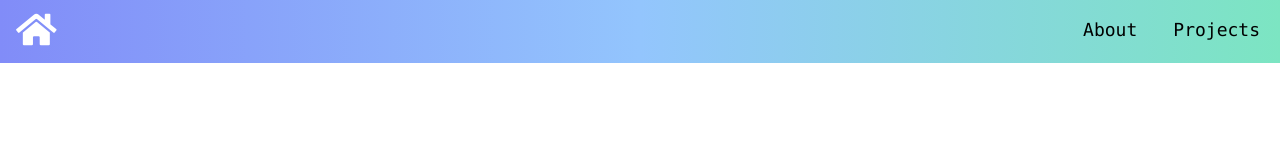
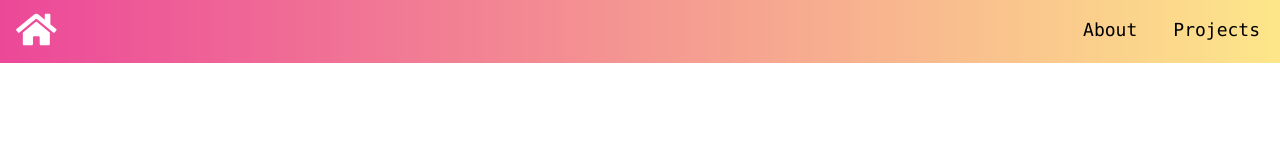
Before and after one commit to kathythekat/personal-site, a React (Create React App) app: page / in a window 1280 px wide. Shown: the top 160 px of the page. Built offline with nearby package versions, Linux system fonts and the light colour scheme.

Commit message:
changing gradient

```diff
--- a/src/NavBar.js
+++ b/src/NavBar.js
@@ -2,7 +2,7 @@ import { NavLink } from "react-router-dom";
 
 function NavBar() {
   return (
-    <nav className="bg-gradient-to-r from-indigo-400 via-blue-300 to-lightgreen flex justify-between my-auto mx-auto w-full">
+    <nav className="bg-gradient-to-r from-pink-500 via-orange-400 to-yellow-200 flex justify-between my-auto mx-auto w-full">
       <div className="flex">
         <NavLink
           className="p-3 hover:text-white justify-self-start ml-1 lg:text-lg"
```
